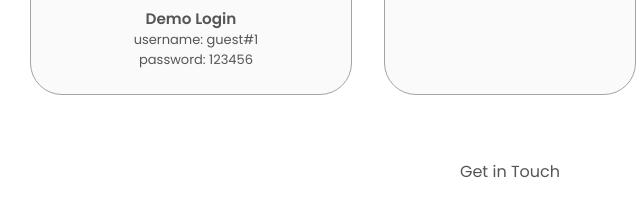
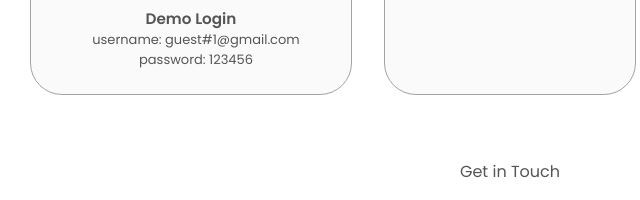
Before and after one commit to humbertodiazp/web-dev-portfolio, a plain HTML site: page index.html in a window 1280 px wide. Shown: the part 2970-3170 px from the top of the page, 130-770 px from the left. Drawn offline with Linux system fonts and the light colour scheme.

Commit message:
Update credentials for highprotein recieps project

```diff
--- a/index.html
+++ b/index.html
@@ -306,7 +306,7 @@
                 <h3>Demo Login</h3>
 
                 <ul class="login">
-                  <li>username:  guest#1</li>
+                  <li>username:  guest#1@gmail.com</li>
                   <li>password: 123456</li>
                 </ul>
               </div>
```
